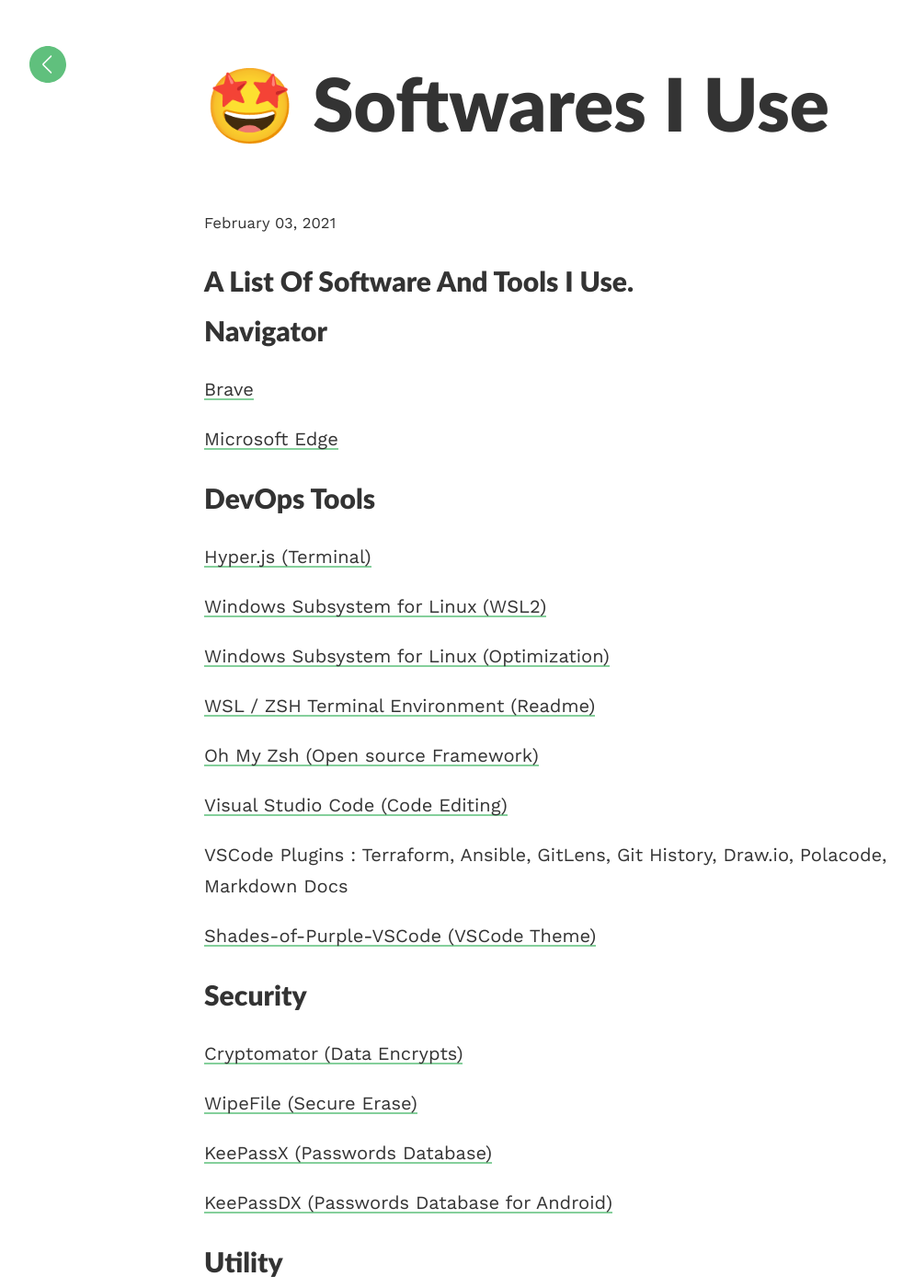
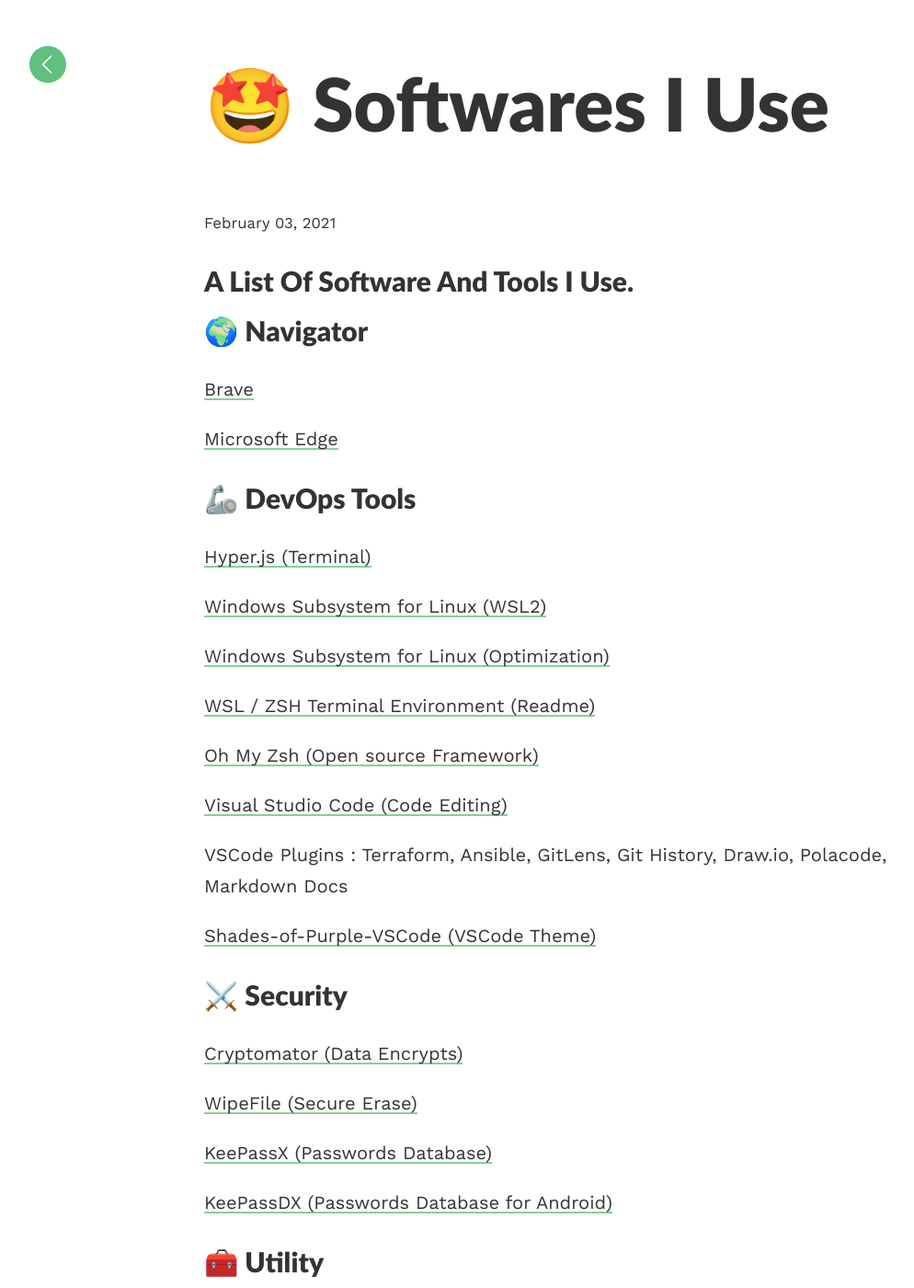
Before and after one commit to jcabeza/wiki, a Jekyll site: the page built from _posts/2021-02-03-soft-used.md, in a window 1280 px wide and 1400 px high. Shown: the whole window at 92% size, without its empty margins (18-1012 px from the left). Built offline with Jekyll 4.4.1, drawn with Linux system fonts in a browser that asks for light colours; some of the changed text lies outside the part shown.

```diff
--- a/_posts/2021-02-03-soft-used.md
+++ b/_posts/2021-02-03-soft-used.md
@@ -5,13 +5,13 @@ title:  "🤩 Softwares i use"
 
 # A List of Software and tools i use.
 
-# Navigator
+# 🌍 Navigator
 
  [Brave](https://brave.com/)
 
  [Microsoft Edge](https://www.microsoft.com/fr-fr/edge)
 
-# DevOps Tools
+# 🦾 DevOps Tools
 
 [Hyper.js (Terminal)](https://hyper.is/)
 
@@ -30,7 +30,7 @@ VSCode Plugins : Terraform, Ansible, GitLens, Git History, Draw.io, Polacode, Ma
 [Shades-of-Purple-VSCode (VSCode Theme)](https://nicedoc.io/ahmadawais/Shades-of-Purple-VSCode)
 
 
-# Security
+# ⚔️ Security
 
 [Cryptomator (Data Encrypts)](https://cryptomator.org/)
 
@@ -40,7 +40,7 @@ VSCode Plugins : Terraform, Ansible, GitLens, Git History, Draw.io, Polacode, Ma
 
 [KeePassDX (Passwords Database for Android)](https://www.keepassdx.com/)
 
-# Utility
+# 🧰 Utility
 
 [MobaXterm (Terminal)](https://mobaxterm.mobatek.net/)
 
```
Also changed, not shown: other parts of _posts/2021-02-03-soft-used.md (+3 -2 lines).
